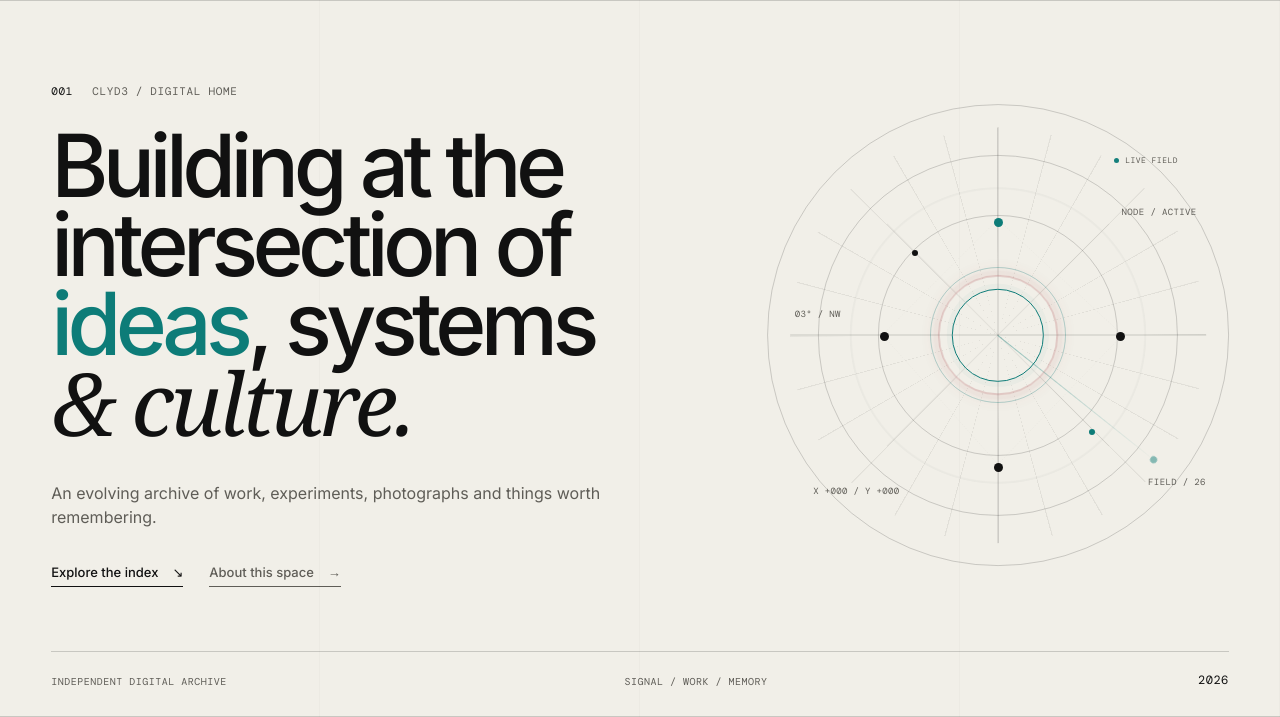
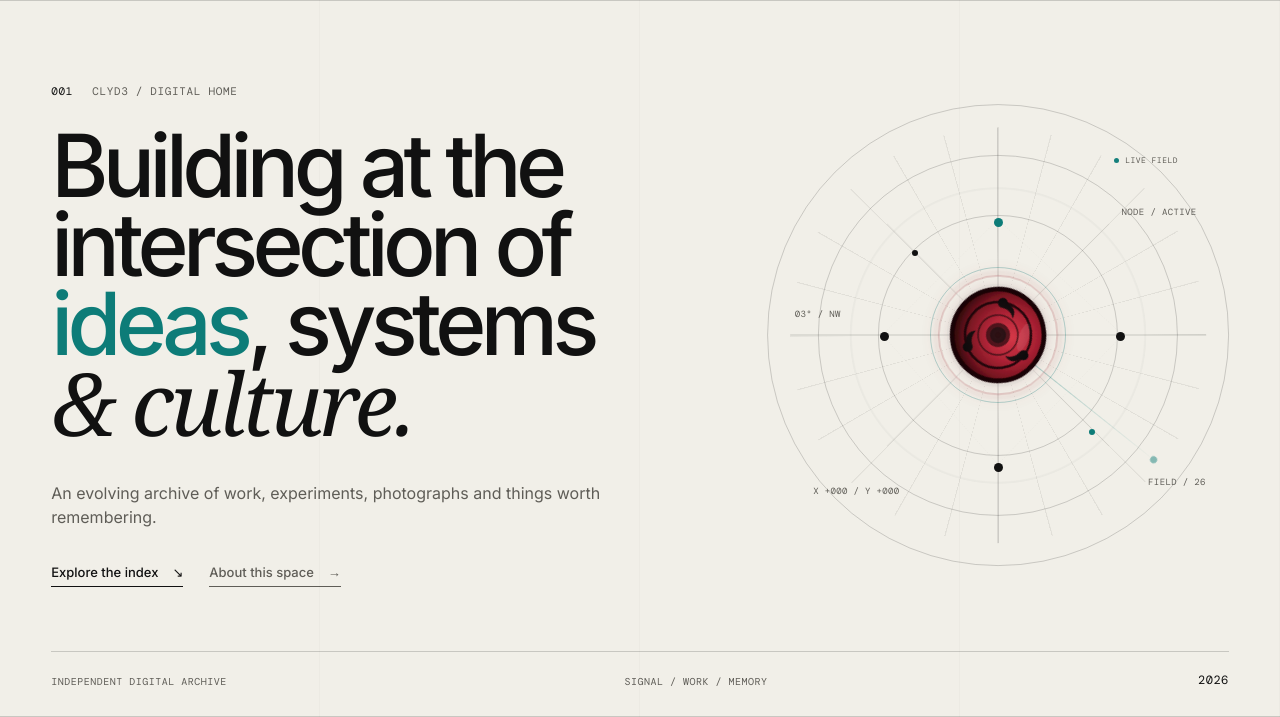
Before and after one commit to mukanzi/clyd3-site, a plain HTML site: page index.html in a window 1280 px wide. Shown: the part 83-800 px from the top of the page. Drawn offline with nearby package versions, Linux system fonts and the light colour scheme; a web font is replaced by a local one.

Commit message:
fix: render Sharingan as isolated image and restore base typography

```diff
--- a/index.html
+++ b/index.html
@@ -6,7 +6,92 @@
     <meta name="description" content="CLYD3 — a digital home for work, ideas, experiments and visual stories.">
     <title>CLYD3 — Digital Home</title>
     <link rel="stylesheet" href="css/style.css">
-    <link rel="stylesheet" href="css/sharingan.css">
+    <style>
+        /* Isolated Sharingan component. Intentionally kept here so it cannot
+           leak styles into the rest of the CLYD3 typography/layout system. */
+        .signal-core.sharingan-core {
+            position: absolute;
+            left: 50%;
+            top: 50%;
+            transform: translate(-50%, -50%);
+            width: 100px;
+            aspect-ratio: 1;
+            display: grid;
+            place-items: center;
+            border-radius: 50%;
+            background: transparent;
+            color: inherit;
+            z-index: 6;
+            pointer-events: none;
+            isolation: isolate;
+        }
+
+        .signal-core.sharingan-core::before {
+            content: '';
+            position: absolute;
+            inset: -10px;
+            border: 1px solid rgba(166, 61, 69, 0.58);
+            border-radius: 50%;
+            box-shadow: 0 0 0 5px rgba(166, 61, 69, 0.035), 0 0 22px rgba(166, 61, 69, 0.16);
+            animation: sharinganHalo 4.2s ease-in-out infinite;
+            z-index: -1;
+        }
+
+        .signal-core.sharingan-core::after {
+            content: '';
+            position: absolute;
+            inset: -18px;
+            border: 1px solid rgba(13, 124, 120, 0.28);
+            border-radius: 50%;
+            z-index: -2;
+        }
+
+        .sharingan-image {
+            display: block;
+            width: 100%;
+            height: 100%;
+            object-fit: contain;
+            border-radius: 50%;
+            transform-origin: center;
+            animation: sharinganSpin 14s linear infinite;
+            filter: drop-shadow(0 0 7px rgba(166, 61, 69, 0.22));
+            transition: filter 280ms ease;
+        }
+
+        .signal-field:hover .sharingan-image {
+            animation-duration: 4.5s;
+            filter: saturate(1.14) contrast(1.05) brightness(1.03) drop-shadow(0 0 11px rgba(166, 61, 69, 0.36));
+        }
+
+        .signal-field:hover .signal-core.sharingan-core::before {
+            border-color: rgba(166, 61, 69, 0.86);
+            box-shadow: 0 0 0 7px rgba(166, 61, 69, 0.05), 0 0 32px rgba(166, 61, 69, 0.25);
+        }
+
+        .signal-field:hover .ring-3 {
+            border-color: rgba(166, 61, 69, 0.75);
+            box-shadow: 0 0 0 5px rgba(166, 61, 69, 0.05);
+        }
+
+        @keyframes sharinganSpin {
+            from { transform: rotate(0deg); }
+            to { transform: rotate(360deg); }
+        }
+
+        @keyframes sharinganHalo {
+            0%, 100% { transform: scale(.97); opacity: .58; }
+            50% { transform: scale(1.055); opacity: 1; }
+        }
+
+        @media (max-width: 760px) {
+            .signal-core.sharingan-core { width: 88px; }
+        }
+
+        @media (prefers-reduced-motion: reduce) {
+            .sharingan-image,
+            .signal-core.sharingan-core::before { animation: none !important; }
+        }
+    </style>
 </head>
 <body class="is-loading">
     <div class="page-grid" aria-hidden="true"></div>
@@ -91,15 +176,7 @@
                     <div class="signal-label cursor-coordinates">X +000 / Y +000</div>
 
                     <div class="signal-core sharingan-core">
-                        <div class="sharingan">
-                            <span class="sharingan-ring outer-ring"></span>
-                            <span class="sharingan-ring inner-ring"></span>
-                            <span class="tomoe tomoe-1"></span>
-                            <span class="tomoe tomoe-2"></span>
-                            <span class="tomoe tomoe-3"></span>
-                            <span class="pupil"></span>
-                            <span class="iris-glow"></span>
-                        </div>
+                        <img class="sharingan-image" src="assets/sharingan.svg?v=3" alt="" draggable="false">
                     </div>
 
                     <div class="signal-live"><span></span> LIVE FIELD</div>
```
